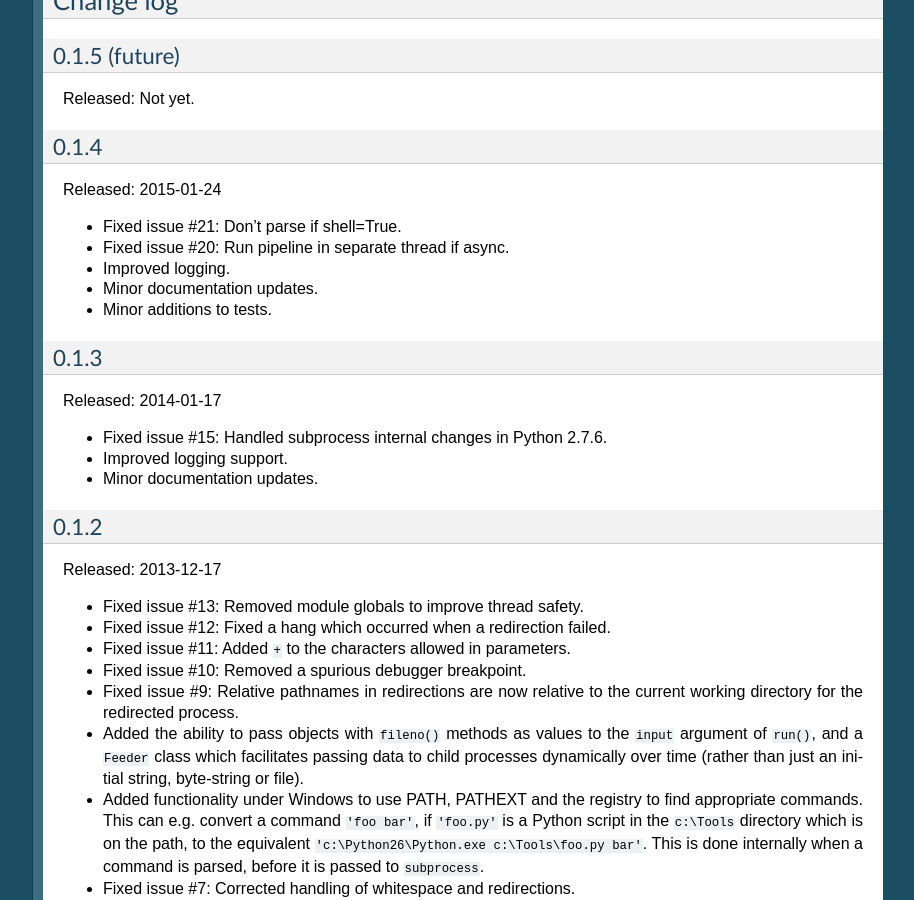
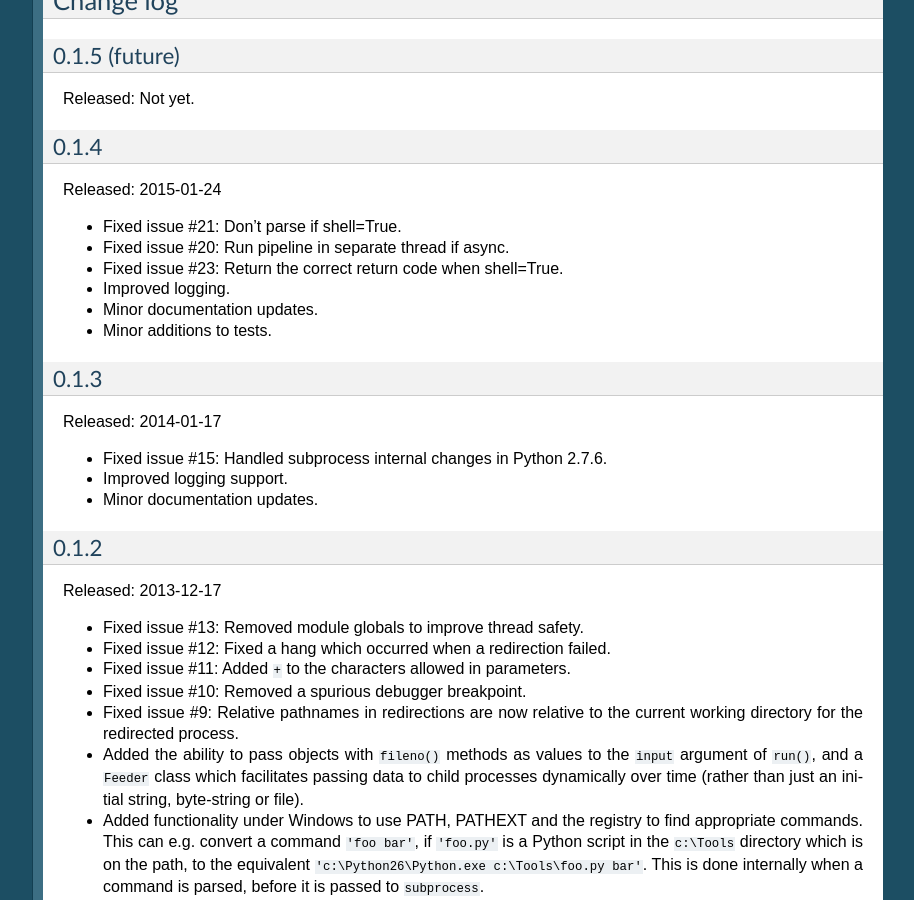
Before and after one commit to vsajip/sarge, a Sphinx documentation site: the page built from docs/overview.rst, in a window 1280 px wide and 900 px high, scrolled down 3645 px. Shown: the whole window, without its empty margins (187-1101 px from the left). Built offline with Sphinx 7.4.7, drawn with Linux system fonts in a browser that asks for light colours; formulas are drawn with MathJax 3.

Commit message:
Updated change log.

```diff
--- a/docs/overview.rst
+++ b/docs/overview.rst
@@ -235,6 +235,8 @@ Released: 2015-01-24
 
 - Fixed issue #20: Run pipeline in separate thread if async.
 
+- Fixed issue #23: Return the correct return code when shell=True.
+
 - Improved logging.
 
 - Minor documentation updates.
```
